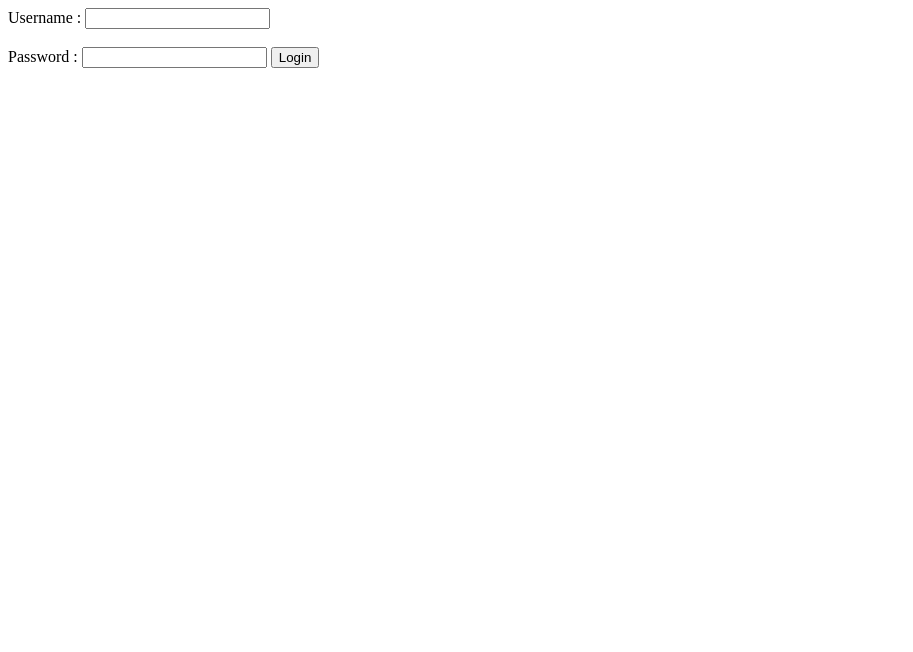
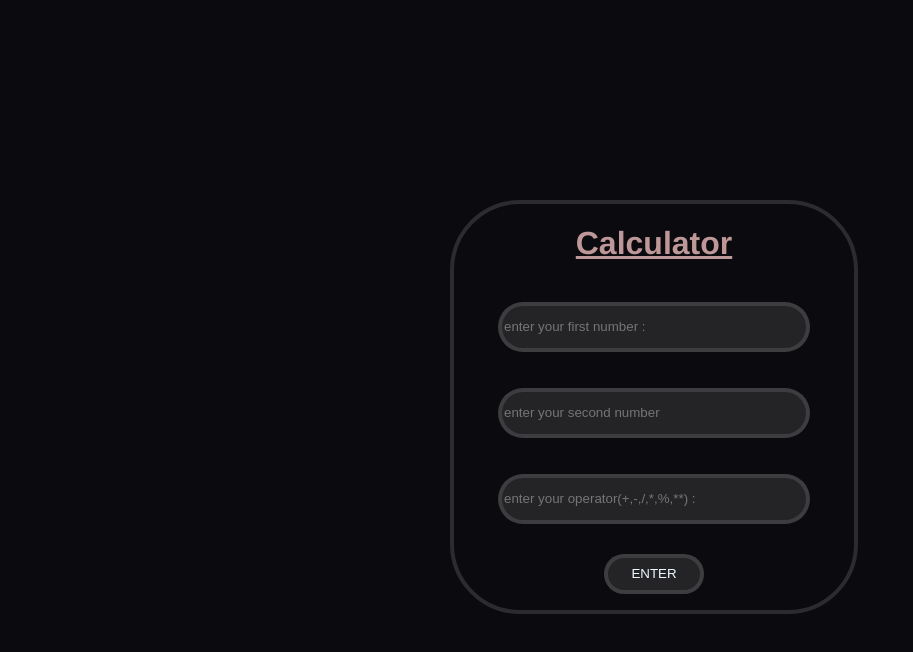
Before and after one commit to M-Hashain/JavaScripts-Assignments, a plain HTML site: page Practice for JS/No - 1/index.html in a window 1280 px wide. Shown: the whole page, without its empty margins (0-913 px from the left). Drawn offline with Linux system fonts and the light colour scheme.

Commit message:
any important message related to push

```diff
--- a/Practice for JS/No - 1/app.js
+++ b/Practice for JS/No - 1/app.js
@@ -1,19 +1,36 @@
-let username = document.getElementById('username');
-let password = document.getElementById('password');
 
-function foo(){
 
-let user = 'hasnain'
-let pass = '12231'
+let firstnumber = document.getElementById('fnum')
+let secondnumber = document.getElementById('snum')
+let operators = document.getElementById('operator')
 
-if (pass == password.value && user == username.value){
-console.log("your acount is login succesfully");
+function enter(){
+let operator = operators.value;
+let num1 = +firstnumber.value;
+let num2 = +secondnumber.value;
+let resultofcalculator;
+
+if(operator == '+'){
+    resultofcalculator = num1 + num2
 
 }
+else if(  operator == '-'){
+  resultofcalculator = num1 - num2
+}
+else if(  operator == '*'){
+  resultofcalculator = num1 * num2
+}
+else if(  operator == '/'){
+  resultofcalculator = num1 / num2
+}
+else if(  operator == '**'){
+  resultofcalculator = num1** num2
+}
+else if(  operator == '%'){
+  resultofcalculator = num1%num2
+}
 else{
-    console.log("something went wrong");
-
+    alert('invalid input only number or operators')
 }
-
-
+document.getElementById('resultofcalculator').textContent = `Result : ${resultofcalculator}`
 }
--- a/Practice for JS/No - 1/index.html
+++ b/Practice for JS/No - 1/index.html
@@ -1,3 +1,6 @@
+
+
+
 <!DOCTYPE html>
 <html lang="en">
 <head>
@@ -5,16 +8,93 @@
     <meta name="viewport" content="width=device-width, initial-scale=1.0">
     <title>Document</title>
 </head>
+<style>
+    body{
+
+        background-color: rgb(11, 10, 15);
+        text-align: center;
+             border: 4px solid rgba(114, 114, 114, 0.315);
+             border-radius: 70px;
+             width: 400px;
+        margin-top: 200px;
+        margin-left: 450px;
+         font-family: Arial, Helvetica, sans-serif;
+    }
+    #fnum{
+
+        height: 40px;
+        width: 300px;
+        border-radius: 80px;
+        background-color: rgba(99, 99, 99, 0.295);
+                border: 4px solid rgba(114, 114, 114, 0.315);
+           color: white;
+
+    }
+        #snum{
+        height: 40px;
+        width: 300px;
+           border-radius: 80px;
+                border: 4px solid rgba(114, 114, 114, 0.315);
+                   background-color: rgba(99, 99, 99, 0.295);
+                   color: white;
+    }
+        #operator{
+        height: 40px;
+        width: 300px;
+           border-radius: 80px;
+                   background-color: rgba(99, 99, 99, 0.295);
+                             border: 4px solid rgba(114, 114, 114, 0.315);
+                             color: white;
+    }
+    button{
+        border-radius: 50px;
+        box-shadow:inset;
+           background-color: rgba(99, 99, 99, 0.295);
+                 border: 4px solid rgba(114, 114, 114, 0.315);
+            color: aliceblue;
+            margin-top: 30px;
+            height: 40px;
+            width: 100px;
+
+    }
+    h1{
+        color:rgb(190, 152, 152);
+        font-family:Helvetica;
+
+
+
+    }
+    #resultofcalculator{
+        color: white;
+    }
+
+</style>
 <body>
-    <label for="user">Username :</label>
-<input type="Username" name="" id="username">
+    <h1><u>Calculator</u></h1>
+    <label id="firstnum">
+
 <br>
+<input type="text" name="" id="fnum" placeholder="enter your first number :">
+    </label>
+    <br>
+    <br>
+       <label id="secondnum">
 <br>
+<input type="text" name="" id="snum" placeholder="enter your second number">
+    </label>
+    <br>
+    <br>
+    <label id="operator for label">
 
-<label for="password">Password :</label>
-<input type="password" name="" id="password">
+<br>
+<input type="text" name="" id="operator" placeholder="enter your operator(+,-,/,*,%,**) :">
+    </label>
+    <br>
+    <button onclick="enter()">ENTER</button>
+    <br>
+    <p id="resultofcalculator"></p>
 
-<button onclick="foo()">Login</button>
-    <script src = "app.js"></script>
+
+    <script src="app.js"></script>
 </body>
 </html>
```
